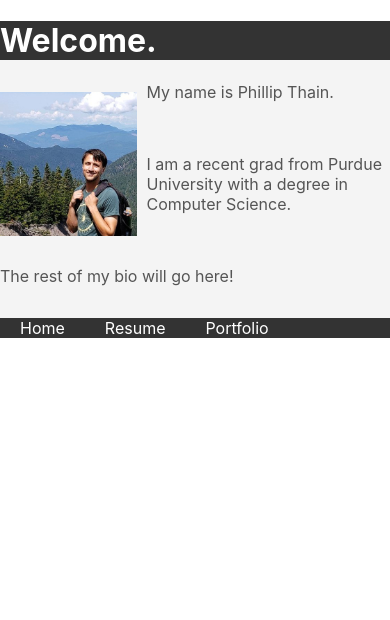
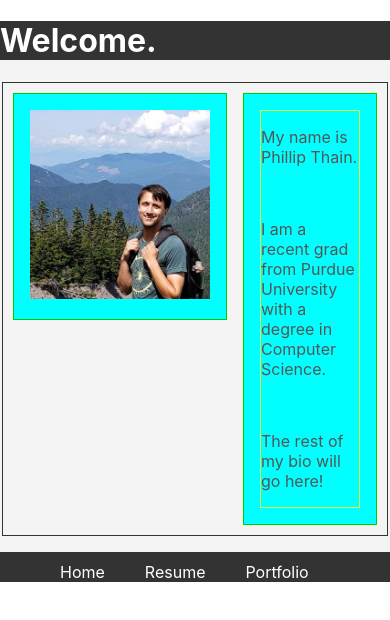
Before and after one commit to pthain/hello-homepage, a React (Create React App) app: page / in a window 390 px wide. Shown: the top 620 px of the page. Built offline with nearby package versions, Linux system fonts and the light colour scheme.

Commit message:
Use CSSGrid to format image correctly on homepage. Is responsive.

```diff
--- a/src/App.js
+++ b/src/App.js
@@ -24,25 +24,26 @@ class App extends React.Component {
 render() {
   return (
     <div>
+      {/*Header*/}
       <header id="main-header">
         <h1>Welcome.</h1>
       </header>
+
+      {/*Dynamic Content*/}
       <div id='display'>{setDisplayDiv(this.state.choice)}</div>
-      <div class="clr"></div>
+
+      {/*Navbar*/}
       <div class='navbar'>
         <ul>
-          <li
-            id='home'
-            onClick={() => this.handleClick(0)}
-          >Home</li>
-          <li
-            id='resume'
-            onClick={() => this.handleClick(1)}
-          >Resume</li>
-          <li
-            id='portfolio'
-            onClick={() => this.handleClick(2)}
-          >Portfolio</li>
+          <li id='home'onClick={() => this.handleClick(0)}>
+            Home
+          </li>
+          <li id='resume' onClick={() => this.handleClick(1)}>
+            Resume
+          </li>
+          <li id='portfolio' onClick={() => this.handleClick(2)}>
+            Portfolio
+          </li>
         </ul>
       </div>
     </div>
@@ -74,16 +75,21 @@ function setDisplayDiv(i) {
 function createHomeContent() {
   return (
     /* Any content displayed in the HOME tab goes here */
-    <div>
-      <div>
-        <img src={profile} class="img-float" id='profile-photo' alt="profile"/>
+    <div class="wrapper">
+      {/*<img src={profile} class="profile-image wrapper-element" alt="profile"/>*/}
+      <div class="wrapper-element">
+        <div class="profile-image">
+          <img src={profile} class="profile-image" alt="profile"/>
+        </div>
       </div>
-      <div>
-        <p> My name is Phillip Thain. </p>
-        <br></br>
-        <p>I am a recent grad from Purdue University with a degree in Computer Science.</p>
-        <br></br>
-        <p>The rest of my bio will go here!</p>
+      <div class="wrapper-element">
+        <div class="bio-text">
+          <p> My name is Phillip Thain. </p>
+          <br></br>
+          <p>I am a recent grad from Purdue University with a degree in Computer Science.</p>
+          <br></br>
+          <p>The rest of my bio will go here!</p>
+        </div>
       </div>
     </div>
   )
--- a/src/css/style.css
+++ b/src/css/style.css
@@ -10,9 +10,41 @@
   width: 100%;
 }
 
-#profile-photo{
+#display{
+  border: 1px #333 solid;
+  margin: 2px;
 }
 
+.wrapper{
+  margin: 0;
+  padding: 10px;
+  display: grid;
+  grid-template-columns: repeat(1, 1fr 3fr);
+  grid-auto-rows:minmax(100px, auto);
+  grid-gap:1em;
+  justify-items:stretch;
+  align-items: start;
+}
+
+.wrapper-element {
+  border: 1px #0c0 solid;
+  background: #0ff;
+  padding: 1em;
+}
+
+.profile-image {
+  /*I want the image to scale with the box*/
+  max-width: 100%;
+  min-width: 180px;
+  min-height: 180px;
+  height: auto;
+}
+
+.bio-text{
+  border: 1px solid #e3fe3f;
+}
+
+/*
 .clr{
   clear:both;
 }
@@ -21,8 +53,8 @@
   float:left;
   width:35%;
   height: auto;
-  /*max-width: 40%;*/
-  /*max-height: 400px;*/
+  /*max-width: 40%;
+  /*max-height: 400px;
   padding: 10px 0;
   border-color: #000;
   margin-left: 0;
@@ -34,10 +66,7 @@
   float: right;
   max-width: 60%;
 }
-.container{
-  width:80%;
-  margin:auto;
-}
+*/
 
 .navbar{
   background-color: #333333;
@@ -45,7 +74,7 @@
 }
 
 .navbar ul{
-  padding: 0;
+  padding-top: 10px;
   list-style: none;
 }
 
```
